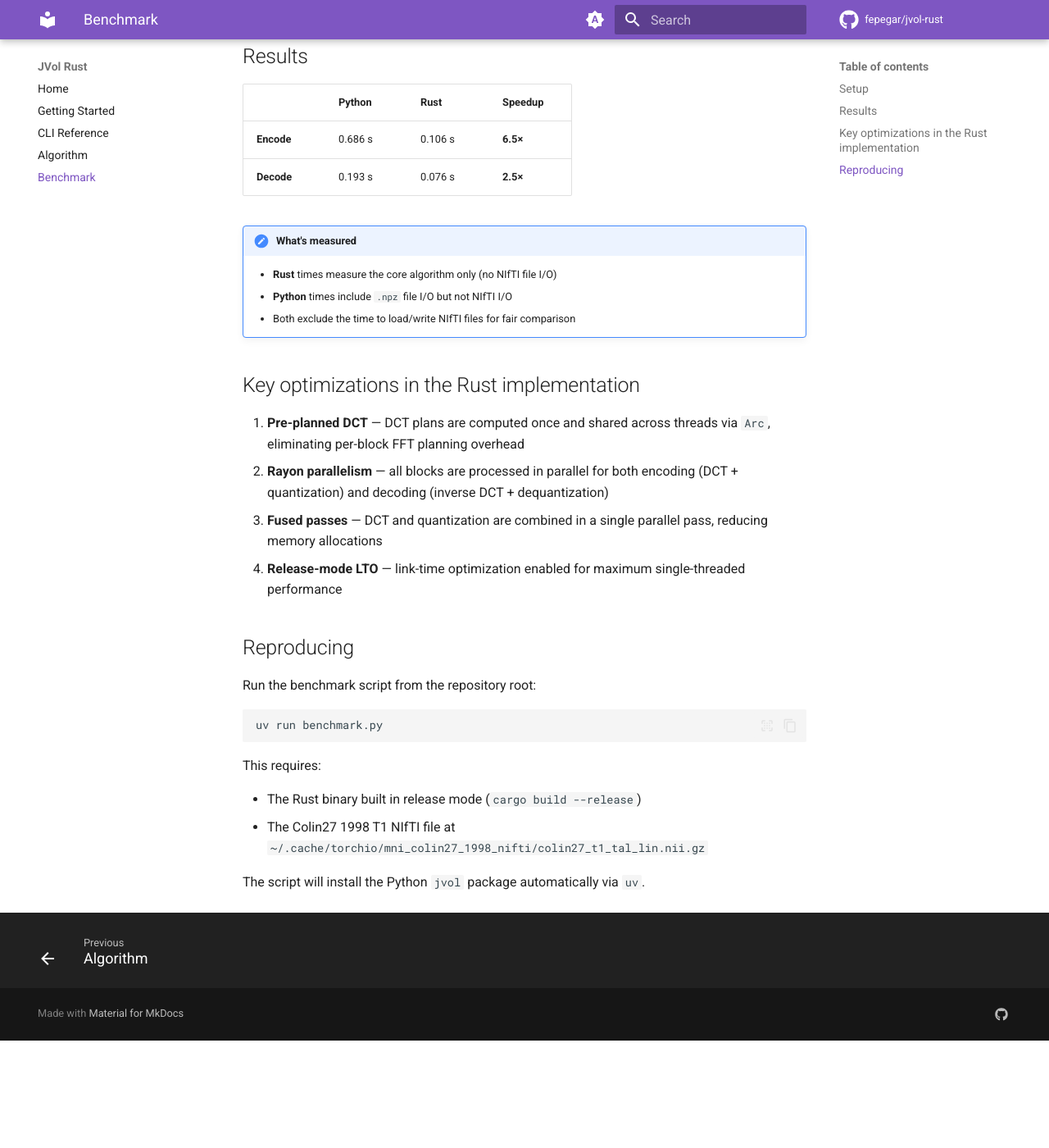
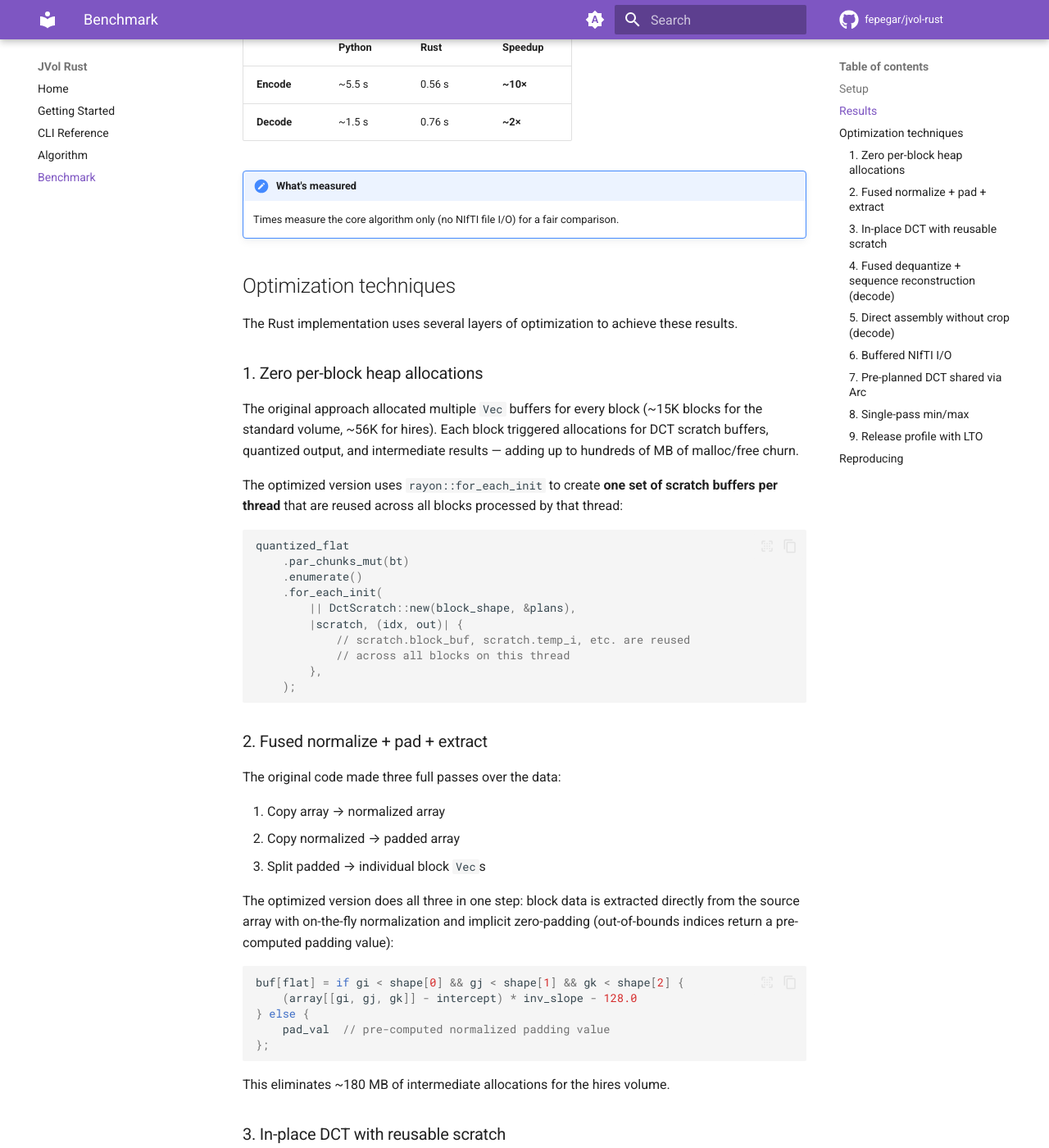
Before and after one commit to fepegar/jvol-rust, an MkDocs documentation site: the page built from docs/benchmark.md, in a window 1280 px wide and 1400 px high, scrolled down 479 px. Shown: the whole window at 82% size. Built offline with MkDocs 1.6.1 and Material for MkDocs 9.7.7, drawn with Linux system fonts in a browser that asks for light colours; comment, search, counter and statistics services are not loaded; before the commit the page ends 1748 px from its top, so only the background shows below that; some of the changed text lies outside the part shown.

Commit message:
Update benchmark docs with optimization techniques
Document all 9 optimization techniques used in the Rust implementation,
update benchmark data to use the hires Colin27 volume (362×434×362).

Co-authored-by: Copilot <223556219+Copilot@users.noreply.github.com>

````diff
--- a/docs/benchmark.md
+++ b/docs/benchmark.md
@@ -5,48 +5,128 @@ against this Rust implementation.
 
 ## Setup
 
-- **Test data**: Colin27 1998 T1 brain MRI (`colin27_t1_tal_lin.nii.gz`)
-- **Volume shape**: 181 × 217 × 181 voxels
-- **File size**: 24.1 MB (gzip-compressed NIfTI)
+- **Test data**: Colin27 2008 T1 brain MRI (`colin27_t1_tal_hires.nii.gz`)
+- **Volume shape**: 362 × 434 × 362 voxels (~57M voxels)
 - **Parameters**: quality = 60, block size = 8
-- **Runs**: 5 iterations, median reported
 - **Hardware**: Apple Silicon (M-series)
 
 ## Results
 
-|            | Python   | Rust     | Speedup  |
-|------------|----------|----------|----------|
-| **Encode** | 0.686 s  | 0.106 s  | **6.5×** |
-| **Decode** | 0.193 s  | 0.076 s  | **2.5×** |
+|            | Python    | Rust      | Speedup   |
+|------------|-----------|-----------|-----------|
+| **Encode** | ~5.5 s    | 0.56 s    | **~10×**  |
+| **Decode** | ~1.5 s    | 0.76 s    | **~2×**   |
 
 !!! note "What's measured"
-    - **Rust** times measure the core algorithm only (no NIfTI file I/O)
-    - **Python** times include `.npz` file I/O but not NIfTI I/O
-    - Both exclude the time to load/write NIfTI files for fair comparison
+    Times measure the core algorithm only (no NIfTI file I/O) for a fair
+    comparison.
 
-## Key optimizations in the Rust implementation
+## Optimization techniques
 
-1. **Pre-planned DCT** — DCT plans are computed once and shared across threads
-   via `Arc`, eliminating per-block FFT planning overhead
-2. **Rayon parallelism** — all blocks are processed in parallel for both
-   encoding (DCT + quantization) and decoding (inverse DCT + dequantization)
-3. **Fused passes** — DCT and quantization are combined in a single parallel
-   pass, reducing memory allocations
-4. **Release-mode LTO** — link-time optimization enabled for maximum
-   single-threaded performance
+The Rust implementation uses several layers of optimization to achieve
+these results.
+
+### 1. Zero per-block heap allocations
+
+The original approach allocated multiple `Vec` buffers for every block
+(~15K blocks for the standard volume, ~56K for hires). Each block
+triggered allocations for DCT scratch buffers, quantized output, and
+intermediate results — adding up to hundreds of MB of malloc/free churn.
+
+The optimized version uses `rayon::for_each_init` to create **one set of
+scratch buffers per thread** that are reused across all blocks processed
+by that thread:
+
+```rust
+quantized_flat
+    .par_chunks_mut(bt)
+    .enumerate()
+    .for_each_init(
+        || DctScratch::new(block_shape, &plans),
+        |scratch, (idx, out)| {
+            // scratch.block_buf, scratch.temp_i, etc. are reused
+            // across all blocks on this thread
+        },
+    );
+```
+
+### 2. Fused normalize + pad + extract
+
+The original code made three full passes over the data:
+
+1. Copy array → normalized array
+2. Copy normalized → padded array
+3. Split padded → individual block `Vec`s
+
+The optimized version does all three in one step: block data is extracted
+directly from the source array with on-the-fly normalization and
+implicit zero-padding (out-of-bounds indices return a pre-computed
+padding value):
+
+```rust
+buf[flat] = if gi < shape[0] && gj < shape[1] && gk < shape[2] {
+    (array[[gi, gj, gk]] - intercept) * inv_slope - 128.0
+} else {
+    pad_val  // pre-computed normalized padding value
+};
+```
+
+This eliminates ~180 MB of intermediate allocations for the hires volume.
+
+### 3. In-place DCT with reusable scratch
+
+The DCT operates directly on `scratch.block_buf` rather than allocating a
+new `Vec` per block. Scratch buffers for the 1D DCT transforms
+(`scratch_i/j/k`, `temp_i/j`) are also reused across blocks.
+
+### 4. Fused dequantize + sequence reconstruction (decode)
+
+Instead of first reconstructing `Vec<Vec<i32>>` blocks from DC/AC
+sequences and then dequantizing each block, the decode path writes
+dequantized `f64` values directly into a single flat buffer:
+
+```rust
+for (b, &dc) in dc_sequence.iter().enumerate() {
+    block_data[b * bt] = dc as f64 * quantization_table[0] as f64;
+}
+```
+
+### 5. Direct assembly without crop (decode)
+
+The original decode path allocated a full padded array, wrote all blocks
+into it, ran a rescaling pass, then copied the cropped region. The
+optimized version writes rescaled values directly into the target-sized
+output array, skipping padded voxels entirely:
+
+```rust
+let i_end = (i0 + bs).min(target_shape[0]);
+// ...
+array[[gi, gj, gk]] = v * scale + offset;
+```
+
+### 6. Buffered NIfTI I/O
+
+NIfTI writes previously called `write_f32` for each individual voxel
+(~57M calls through a `GzEncoder`). Now all voxel data is converted to a
+byte buffer first, then written in a single `write_all` call.
+
+### 7. Pre-planned DCT shared via Arc
+
+DCT plans are computed once and shared across rayon threads via `Arc`,
+eliminating per-block FFT planning overhead.
+
+### 8. Single-pass min/max
+
+Two separate folds over the array for min and max are combined into one.
+
+### 9. Release profile with LTO
+
+Link-time optimization is enabled in the release profile for maximum
+cross-crate inlining.
 
 ## Reproducing
 
-Run the benchmark script from the repository root:
-
 ```bash
-uv run benchmark.py
+cargo build --release
+./target/release/jvol-rust bench ~/.cache/torchio/mni_colin27_2008_nifti/colin27_t1_tal_hires.nii.gz
 ```
-
-This requires:
-
-- The Rust binary built in release mode (`cargo build --release`)
-- The Colin27 1998 T1 NIfTI file at
-  `~/.cache/torchio/mni_colin27_1998_nifti/colin27_t1_tal_lin.nii.gz`
-
-The script will install the Python `jvol` package automatically via `uv`.
````
